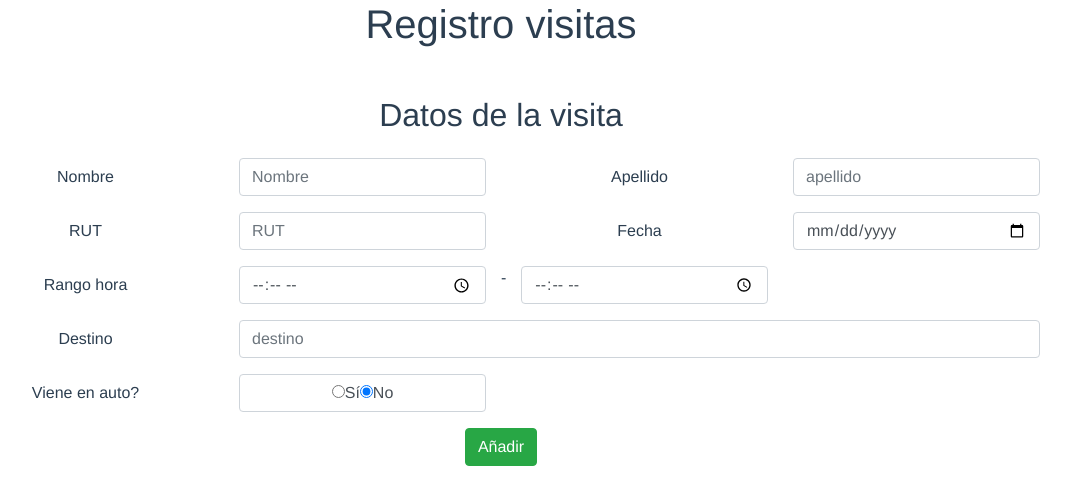
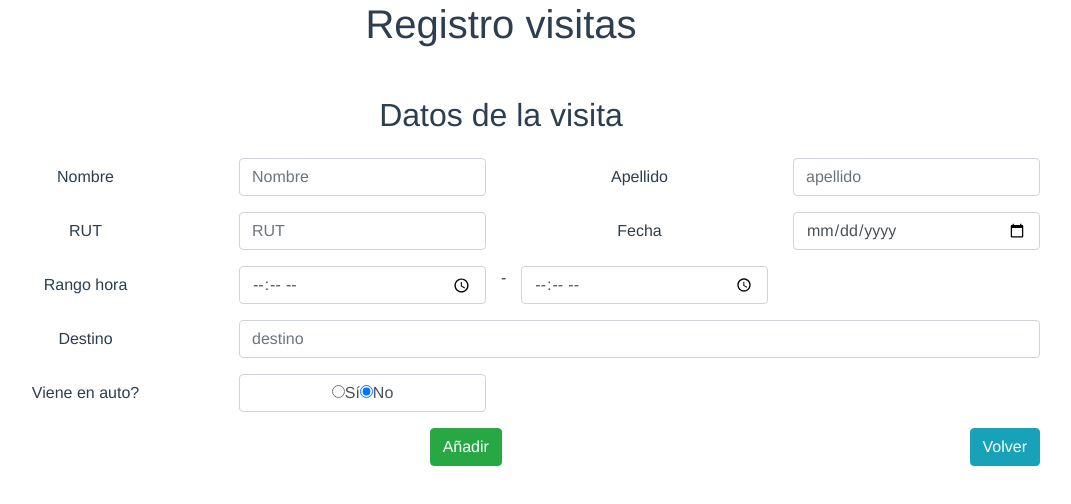
Before and after one commit to Javierdr/IIC3143-Naranjus-frontend, a Vue app: page /#/registro_visitas in a window 1280 px wide. Shown: the top 504 px of the page, without its empty margins (139-1210 px from the left). Built offline with nearby package versions, Linux system fonts and the light colour scheme.

Commit message:
un poco de navegación con botones

```diff
--- a/src/components/Menu.vue
+++ b/src/components/Menu.vue
@@ -3,7 +3,7 @@
     <h1> Bienvenido, {{ username }} </h1>
     <ul>
     <li><router-link to="registro_visitas">Registro Visitas</router-link></li>
-    <li><router-link to="LogsEntrada">Logs de entrada </router-link></li>
+    <li><router-link to="visitas_registradas">Visitas Registradas</router-link></li>
     <li><router-link to="LogsEntrada">Logs de entrada </router-link></li>
 
     </ul>
--- a/src/views/registro_visitas.vue
+++ b/src/views/registro_visitas.vue
@@ -63,6 +63,11 @@
             </template>
           </div>
           <input @click="crearVisita" type="button" value="Añadir" class="btn btn-success">
+          <router-link to="Menu">
+            <b-btn class="btn btn-info float-right">
+              Volver
+            </b-btn>
+          </router-link>
         </div>
       </form>
     </div>
--- a/src/views/visitas_registradas.vue
+++ b/src/views/visitas_registradas.vue
@@ -50,6 +50,11 @@
         </table>
       </section>
     </div>
+    <router-link to="Menu">
+      <b-btn size="sm" class="float-right" variant="info">
+        Volver
+      </b-btn>
+    </router-link>
   </div>
 </template>
 
```
